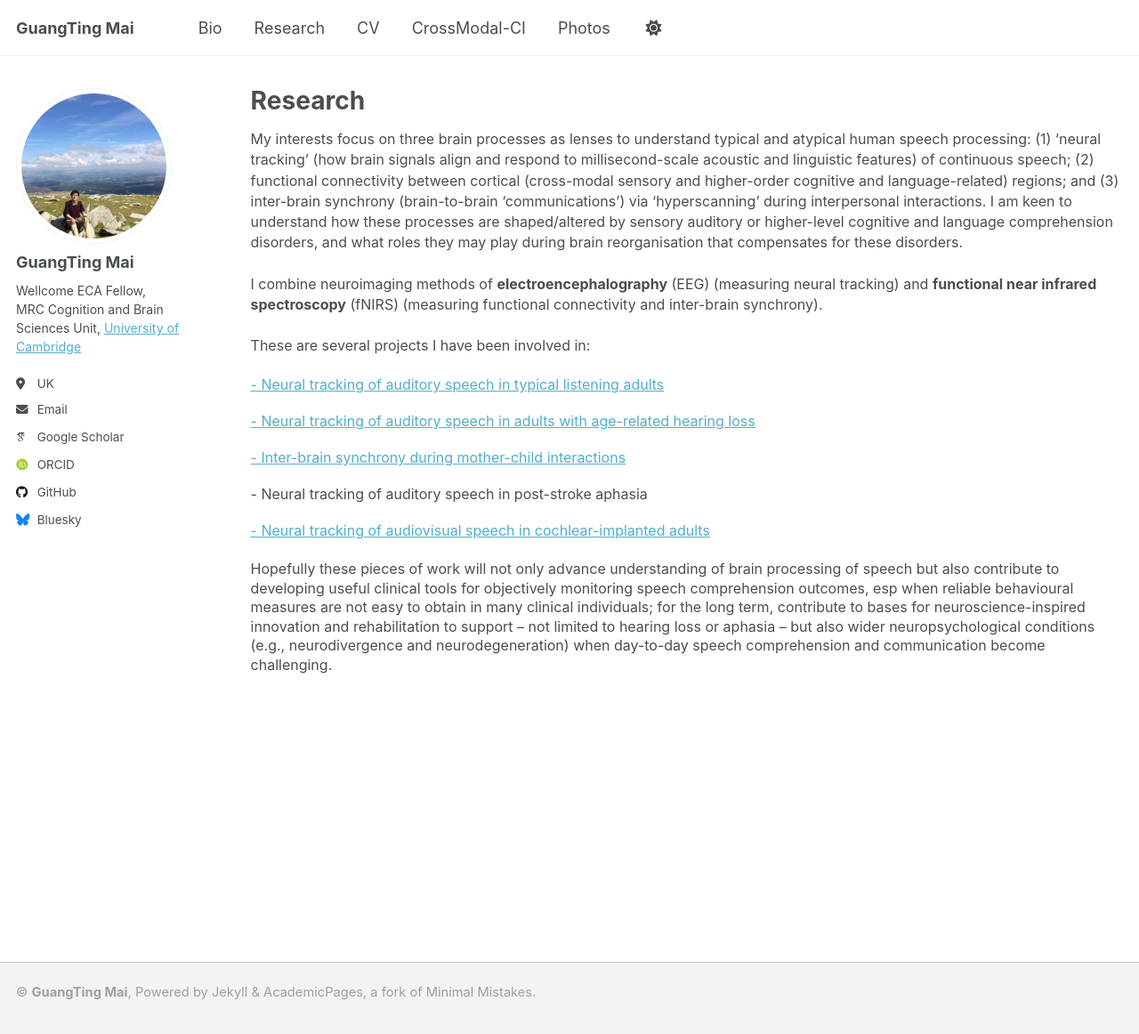
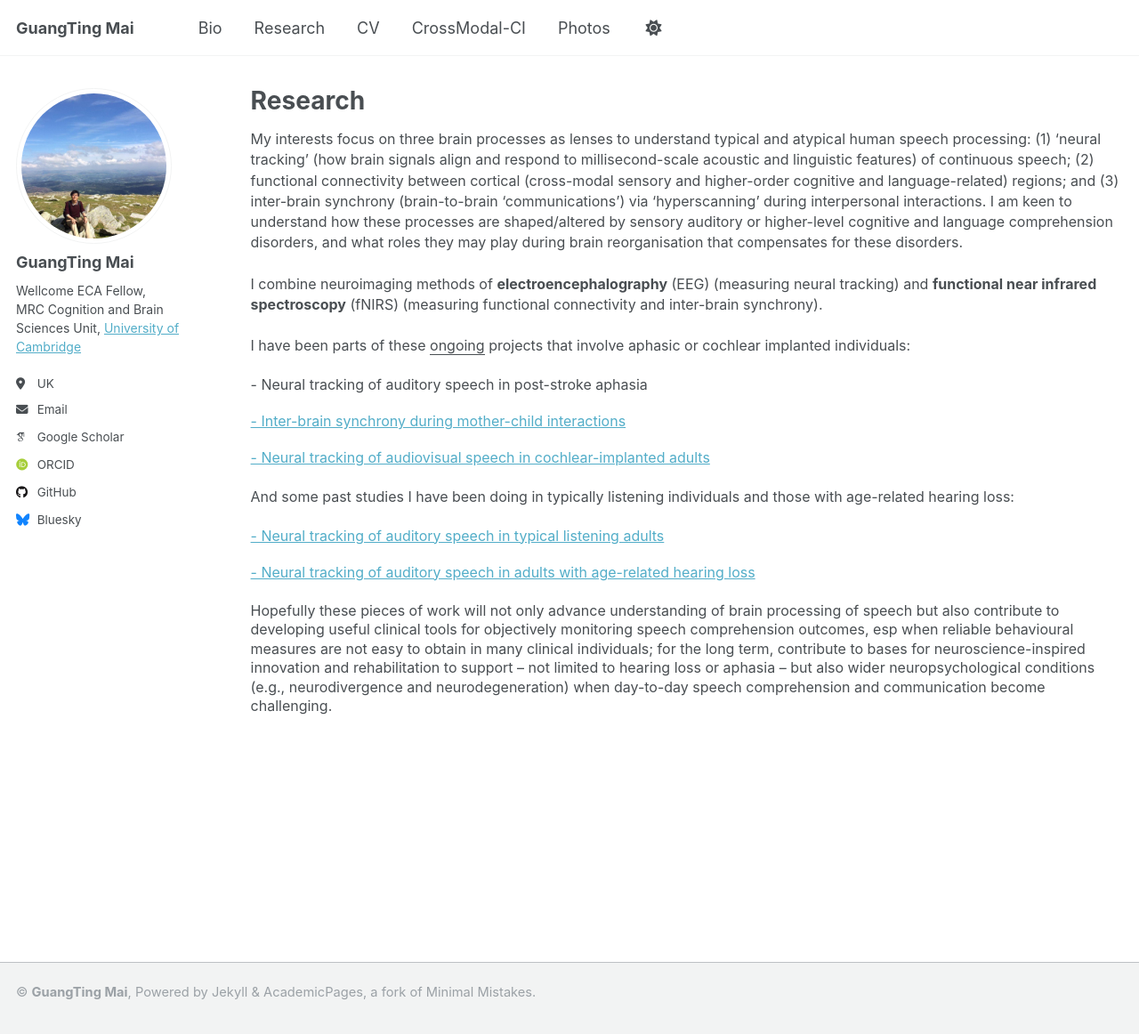
Before and after one commit to guangtingmai/guangtingmai.github.io, a Jekyll site: the page built from _pages/research.html, in a window 1280 px wide and 1168 px high. Shown: the top 1162 px of the window at 89% size. Built offline with Jekyll 4.4.1, drawn with Linux system fonts in a browser that asks for light colours; some web fonts are replaced.

Commit message:
Update research.html

```diff
--- a/_pages/research.html
+++ b/_pages/research.html
@@ -13,12 +13,13 @@ author_profile: true
 <p><span style="font-size: 12pt;line-height: 1.45;display: block;margin-bottom: 0.15vh">I combine neuroimaging methods of <strong>electroencephalography</strong>
   (EEG) (measuring neural tracking) and <strong>functional near infrared spectroscopy</strong> (fNIRS) (measuring functional connectivity and inter-brain synchrony).
 </span></p>
-<p><span style="font-size: 12pt;line-height: 1.45;display: block;margin-bottom: 0.15vh">These are several projects I have been involved in:</span></p>
-<p><span style="font-size: 12pt;line-height: 1.1;display: block;margin-bottom: 0.05vh">   <a href="https://guangtingmai.github.io/neuraltrack-typical/">-	Neural tracking of auditory speech in typical listening adults</a></span></p>
-<p><span style="font-size: 12pt;line-height: 1.1;display: block;margin-bottom: 0.05vh">   <a href="https://guangtingmai.github.io/neuraltrack-hearingloss/">-	Neural tracking of auditory speech in adults with age-related hearing loss</a></span></p>
-<p><span style="font-size: 12pt;line-height: 1.1;display: block;margin-bottom: 0.05vh">   <a href="https://guangtingmai.github.io/interbrain-sync/">-	Inter-brain synchrony during mother-child interactions</a></span></p>
-<p><span style="font-size: 12pt;line-height: 1.1;display: block;margin-bottom: 0.05vh">   -	Neural tracking of auditory speech in post-stroke aphasia</span></p>
-<p><span style="font-size: 12pt;line-height: 1.1;display: block;margin-bottom: 0.15vh">   <a href="https://guangtingmai.github.io/crossmodal-ci/">-	Neural tracking of audiovisual speech in cochlear-implanted adults</a></span></p>
+<p><span style="font-size: 12pt;line-height: 1.45;display: block;margin-bottom: 0.15vh">I have been parts of these <u>ongoing</u> projects that involve aphasic or cochlear implanted individuals:</span></p>
+<p><span style="font-size: 12pt;line-height: 1.1;display: block;margin-bottom: 0.05vh">-	Neural tracking of auditory speech in post-stroke aphasia</span></p>
+<p><span style="font-size: 12pt;line-height: 1.1;display: block;margin-bottom: 0.05vh"><a href="https://guangtingmai.github.io/interbrain-sync/">-	Inter-brain synchrony during mother-child interactions</a></span></p>
+<p><span style="font-size: 12pt;line-height: 1.1;display: block;margin-bottom: 0.15vh"><a href="https://guangtingmai.github.io/crossmodal-ci/">-	Neural tracking of audiovisual speech in cochlear-implanted adults</a></span></p>
+<p><span style="font-size: 12pt;line-height: 1.45;display: block;margin-bottom: 0.15vh">And some past studies I have been doing in typically listening individuals and those with age-related hearing loss:</span></p>
+<p><span style="font-size: 12pt;line-height: 1.1;display: block;margin-bottom: 0.05vh"><a href="https://guangtingmai.github.io/neuraltrack-typical/">-	Neural tracking of auditory speech in typical listening adults</a></span></p>
+<p><span style="font-size: 12pt;line-height: 1.1;display: block;margin-bottom: 0.05vh"><a href="https://guangtingmai.github.io/neuraltrack-hearingloss/">-	Neural tracking of auditory speech in adults with age-related hearing loss</a></span></p>
 <p><span style="font-size: 12pt;line-height: 1.35;display: block;margin-bottom: 0.15vh">Hopefully these pieces of work will not only advance
   understanding of brain processing of speech but also contribute to developing useful clinical tools for objectively monitoring speech
   comprehension outcomes, esp when reliable behavioural measures are not easy to obtain in many clinical individuals; for the long term, contribute
```
